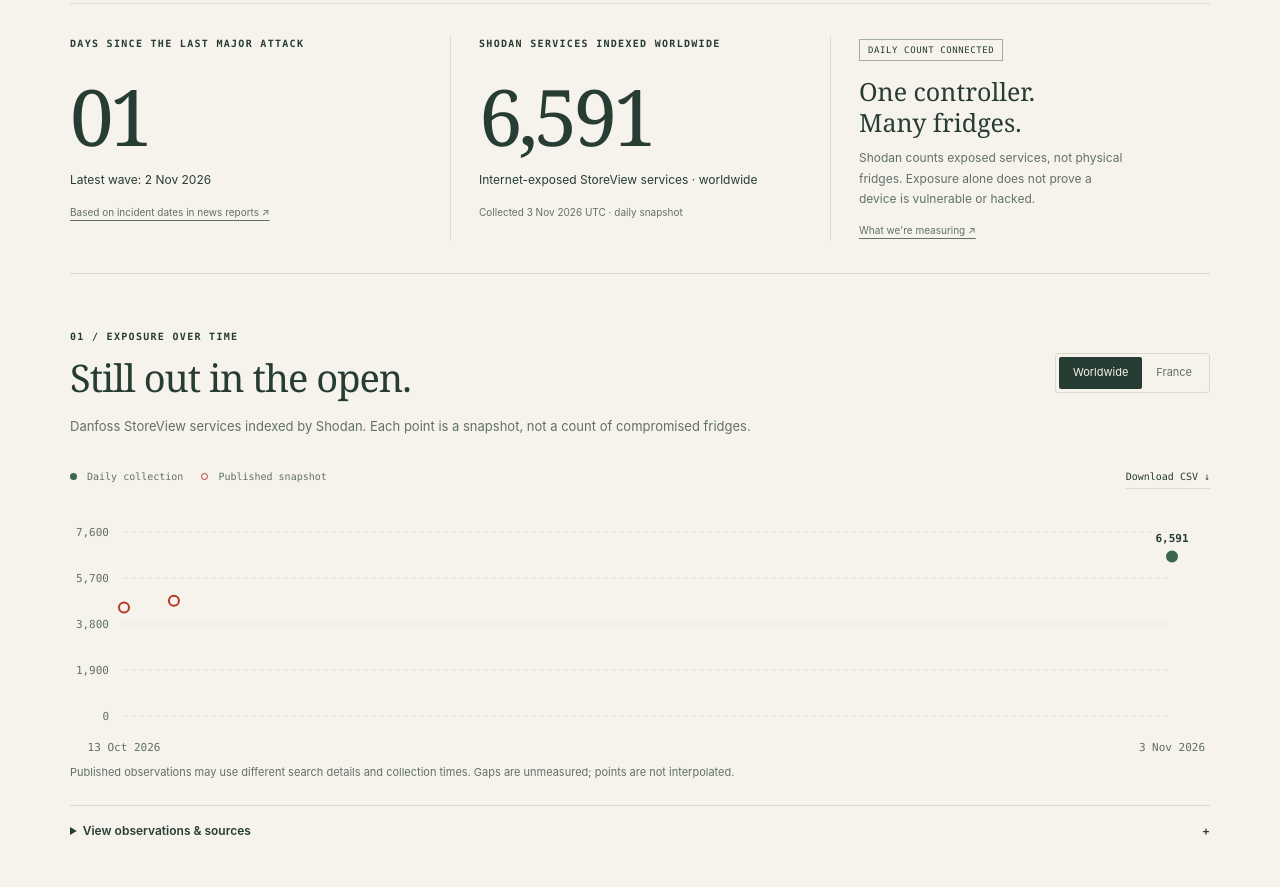
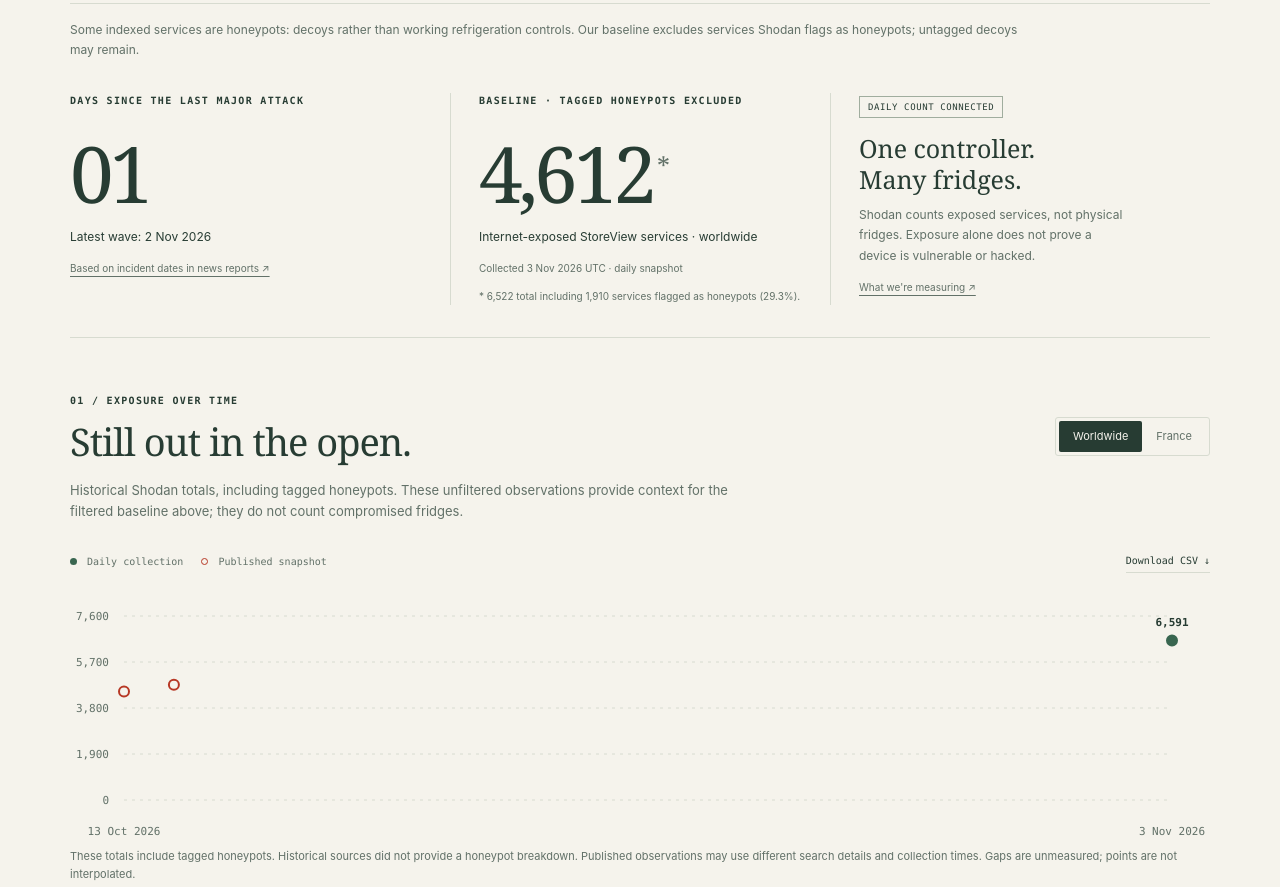
Before and after one commit to matthewdgreen/fridges, a plain HTML site: page site/index.html in a window 1280 px wide. Shown: the part 740-1627 px from the top of the page. Drawn offline with Linux system fonts and the light colour scheme.

Commit message:
Use honeypot-filtered service count as the headline baseline

```diff
--- a/site/app.js
+++ b/site/app.js
@@ -31,10 +31,15 @@ function renderChart() {
 
 async function start() {
   try {
-    const [status,incidents,shodan,published]=await Promise.all(['status','incidents','shodan','reported-counts'].map(async name => {
-      const response=await fetch(`data/${name}.json`,{cache:'no-cache'});
-      if(!response.ok) throw new Error('Data unavailable');
-      return response.json();
+    const [status,incidents,shodan,published,versions]=await Promise.all(['status','incidents','shodan','reported-counts','versions'].map(async name => {
+      try {
+        const response=await fetch(`data/${name}.json`,{cache:'no-cache'});
+        if(!response.ok) throw new Error('Data unavailable');
+        return await response.json();
+      } catch(error) {
+        if(name==='versions') return null;
+        throw error;
+      }
     }));
     $('answer').textContent=status.answer;
     $('summary').textContent=status.summary;
@@ -44,13 +49,14 @@ async function start() {
     const updateDays=()=>{ $('days').textContent=major ? String(Math.max(0,age(major.date))).padStart(2,'0') : '—'; };
     updateDays(); setInterval(updateDays,60000);
     $('last-attack').textContent=major ? `Latest wave: ${date(major.date)}` : 'No qualifying incident recorded';
-    const latest=shodan.history.at(-1), historical=published.at(-1);
-    const stale=latest && age(latest.collectedAt)>2;
-    $('count-label').textContent=latest ? 'Shodan services indexed worldwide' : 'Last reported Shodan count';
-    $('count').textContent=number((latest || historical).count);
-    $('count-date').textContent=latest ? `Collected ${date(latest.collectedAt)} UTC · ${stale?'stale measurement':'daily snapshot'}` : `${date(historical.date)} · historical snapshot, not a current count`;
-    $('collection-state').textContent=shodan.status==='error' ? 'Collection failed' : shodan.status==='awaiting_key' ? 'Daily count pending' : stale ? 'Data refresh overdue' : 'Daily count connected';
-    $('collection-detail').textContent=`Last collection attempt: ${shodan.lastAttemptAt ? date(shodan.lastAttemptAt) : 'not yet run'}. Last success: ${shodan.lastSuccessAt ? date(shodan.lastSuccessAt) : 'none yet'}.`;
+    const latest=shodan.history.at(-1), baseline=versions?.history?.at(-1);
+    const stale=baseline && age(baseline.collectedAt)>2;
+    $('count-label').textContent='Baseline · tagged honeypots excluded';
+    $('count').textContent=baseline ? number(baseline.excludingHoneypots.total) : '—';
+    $('count-date').textContent=baseline ? `Collected ${date(baseline.collectedAt)} UTC · ${stale?'stale measurement':'daily snapshot'}` : 'Filtered baseline unavailable';
+    $('honeypot-note').textContent=baseline ? `* ${number(baseline.all.total)} total including ${number(baseline.honeypotServicesExcluded)} services flagged as honeypots (${(100*baseline.honeypotServicesExcluded/(baseline.all.total || 1)).toFixed(1)}%).` : latest ? `* Last unfiltered total: ${number(latest.count)}. The honeypot breakdown is unavailable.` : '* Total including tagged honeypots unavailable.';
+    $('collection-state').textContent=!baseline ? 'Baseline unavailable' : versions.status==='error' ? 'Collection failed' : versions.status==='awaiting_key' ? 'Daily count pending' : stale ? 'Data refresh overdue' : 'Daily count connected';
+    $('collection-detail').textContent=`Baseline last attempt: ${versions?.lastAttemptAt ? date(versions.lastAttemptAt) : 'unavailable'}. Baseline last success: ${versions?.lastSuccessAt ? date(versions.lastSuccessAt) : 'unavailable'}. Unfiltered exposure last success: ${shodan.lastSuccessAt ? date(shodan.lastSuccessAt) : 'not yet run'}.`;
     rows=[...published.map(row=>({...row,kind:'published'})),...shodan.history.map(row=>({...row,france:row.countries.FR ?? null,kind:'daily',source:'Shodan count API',url:'https://developer.shodan.io/api#shodan-host-count'}))].sort((a,b)=>a.date.localeCompare(b.date));
     renderChart();
     $('incidents').innerHTML=incidents.map(item=>`<article class="incident"><div class="incident-date">${escapeHTML(item.dateLabel)}<small>${escapeHTML(item.location)}</small></div><div class="incident-body"><span class="badge">${escapeHTML(item.classification)}</span><h3>${escapeHTML(item.title)}</h3><p>${escapeHTML(item.summary)}</p><div class="sources">${item.sources.map(source=>`<a href="${escapeHTML(source.url)}">${escapeHTML(source.name)} ↗</a>`).join('')}</div></div></article>`).join('');
--- a/site/index.html
+++ b/site/index.html
@@ -60,17 +60,18 @@
   </section>
   <div class="review-line"><span id="review-date">News reviewed 2 Nov 2026</span><span>Independent tracker · Sources linked throughout</span></div>
   <div id="load-error" role="alert" hidden>Some data could not be loaded. Please reload this page. Displayed fallback content was last reviewed on 2 November 2026.</div>
+  <p class="honeypot-intro">Some indexed services are honeypots: decoys rather than working refrigeration controls. Our baseline excludes services Shodan flags as honeypots; untagged decoys may remain.</p>
   <section class="metrics" aria-label="Current situation">
     <article class="metric"><div class="eyebrow">Days since the last major attack</div><div class="big-number" id="days">—</div><p id="last-attack">Latest wave: 2 November 2026</p><a href="#method">Based on incident dates in news reports ↗</a></article>
-    <article class="metric"><div class="eyebrow" id="count-label">Last reported Shodan count</div><div class="big-number" id="count">—</div><p>Internet-exposed StoreView services · worldwide</p><span class="small" id="count-date">Loading measurement…</span></article>
+    <article class="metric"><div class="eyebrow" id="count-label">Baseline · tagged honeypots excluded</div><div class="big-number"><span id="count">—</span><a class="metric-asterisk" href="#honeypot-note" aria-label="See total including tagged honeypots">*</a></div><p>Internet-exposed StoreView services · worldwide</p><span class="small" id="count-date">Loading measurement…</span><p class="honeypot-note" id="honeypot-note">Loading total including tagged honeypots…</p></article>
     <article class="metric context"><span class="outline-tag" id="collection-state">Daily monitoring</span><h2>One controller.<br>Many fridges.</h2><p>Shodan counts exposed services, not physical fridges. Exposure alone does not prove a device is vulnerable or hacked.</p><a href="#method">What we're measuring ↗</a></article>
   </section>
   <section id="history" class="section history">
     <div class="section-heading"><div><div class="eyebrow">01 / Exposure over time</div><h2>Still out in the open.</h2></div><div class="segmented" role="group" aria-label="Chart region"><button type="button" data-scope="worldwide" aria-pressed="true">Worldwide</button><button type="button" data-scope="france" aria-pressed="false">France</button></div></div>
-    <p class="section-intro">Danfoss StoreView services indexed by Shodan. Each point is a snapshot, not a count of compromised fridges.</p>
+    <p class="section-intro">Historical Shodan totals, including tagged honeypots. These unfiltered observations provide context for the filtered baseline above; they do not count compromised fridges.</p>
     <div class="chart-top"><span><i class="key collected"></i> Daily collection <i class="key published"></i> Published snapshot</span><button id="download" class="download" type="button">Download CSV ↓</button></div>
     <div id="chart" class="chart" aria-live="polite"></div>
-    <p class="chart-note">Published observations may use different search details and collection times. Gaps are unmeasured; points are not interpolated.</p>
+    <p class="chart-note">These totals include tagged honeypots. Historical sources did not provide a honeypot breakdown. Published observations may use different search details and collection times. Gaps are unmeasured; points are not interpolated.</p>
     <details><summary>View observations & sources <span aria-hidden="true">+</span></summary><div class="table-wrap"><table><caption class="sr-only">Shodan observations for the selected region</caption><thead><tr><th scope="col">Observed</th><th scope="col">Services</th><th scope="col">Source</th><th scope="col">Type</th></tr></thead><tbody id="observations"></tbody></table></div></details>
   </section>
   <section id="versions" class="section firmware-section" aria-labelledby="firmware-heading">
@@ -86,7 +87,7 @@
     <details><summary>Latest version breakdown & methodology <span aria-hidden="true">+</span></summary>
       <div class="table-wrap"><table><caption id="firmware-table-caption">Latest inferred firmware distribution</caption><thead><tr><th scope="col">Inferred firmware</th><th scope="col">Services</th><th scope="col">Share</th></tr></thead><tbody id="firmware-breakdown"></tbody></table></div>
       <p class="firmware-method">Exact cached <code>Last-Modified</code> fingerprints are matched to the firmware-build timestamps published by <a href="https://censys.com/blog/frostbitten-in-france-a-danfoss-storeview-internet-exposure-report">Censys</a>. Shared fingerprints remain ambiguous; unmatched banners remain unknown. The chart uses the same StoreView query as the headline count, with an optional honeypot exclusion. Newer StoreView Web titles were present in this query during our baseline census; this is still not a complete inventory of all Danfoss products.</p>
-      <p class="firmware-method">Counts are collected from Shodan's existing index, not from a live vulnerability test. The queries run sequentially and are not a single atomic snapshot. Version totals may differ from the headline exposure snapshot because Shodan answers those API requests separately. The collector rejects changing population totals or inconsistent sums and preserves the last valid observation. “4.3.1 or 5.x” is a version grouping, not an assurance that equipment is secure. <a href="data/versions.json">Download full measurement history ↗</a></p>
+      <p class="firmware-method">Counts are collected from Shodan's existing index, not from a live vulnerability test. The queries run sequentially and are not a single atomic snapshot. The headline baseline and its small-print total use this same firmware snapshot. Unfiltered exposure-history totals may differ because Shodan answers those API requests separately. The collector rejects changing population totals or inconsistent sums and preserves the last valid observation. “4.3.1 or 5.x” is a version grouping, not an assurance that equipment is secure. <a href="data/versions.json">Download full measurement history ↗</a></p>
     </details>
   </section>
   <section id="timeline" class="section">
@@ -100,7 +101,7 @@
     <div class="method-items">
       <details open><summary>What does “No” mean?</summary><p>This is an editorial assessment of the reported attacks and continuing exposure, not a live test of every fridge. It does not automatically turn to “Yes” after a quiet stretch.</p></details>
       <details open><summary>What resets the counter?</summary><p>A reviewed, substantial attack wave that disrupts refrigeration at multiple sites. We use the incident date, not the date of a later article. Suspected incidents are labeled; a new headline about an old incident does not reset the clock. Days use UTC calendar dates.</p></details>
-      <details><summary>What does the Shodan number measure?</summary><p>Matching internet service banners, worldwide, for <code>http.title:"Danfoss StoreView"</code>. It is a narrow fingerprint, not all Danfoss products. Multiple ports can inflate the total; one controller can serve many fridges. Shodan's index also lags real-world changes. <a href="https://developer.shodan.io/api#shodan-host-count">API methodology ↗</a></p></details>
+      <details><summary>What does the Shodan number measure?</summary><p>The prominent baseline excludes services tagged by Shodan as honeypots; the small-print total includes them. The exposure history retains unfiltered historical totals, while the firmware chart excludes tagged honeypots by default. All counts are matching internet service banners, worldwide, for <code>http.title:"Danfoss StoreView"</code>. It is a narrow fingerprint, not all Danfoss products. Multiple ports can inflate the total; one controller can serve many fridges. Shodan's index also lags real-world changes. <a href="https://developer.shodan.io/api#shodan-host-count">API methodology ↗</a></p></details>
       <details><summary>How does this stay up to date?</summary><p>GitHub Actions requests aggregate Shodan exposure and firmware counts daily at 11:17 UTC and saves their dated history. News is reviewed separately each day by a scheduled Codex task; its last completed review is shown above. Failed collections preserve prior data and show its age. Historical published snapshots remain separate from our own samples.</p><p id="collection-detail"></p></details>
       <details><summary>How can operators reduce exposure?</summary><p>Follow the manufacturer's and your national CERT's guidance: restrict access to management interfaces, use protected remote access, and apply supported updates. Internet exposure does not by itself identify an exploited vulnerability. <a href="https://www.cert.cyber.gouv.fr/alerte/CERTFR-2026-ALE-012/">Read CERT-FR's advisory ↗</a></p></details>
     </div>
--- a/site/style.css
+++ b/site/style.css
@@ -556,3 +556,7 @@ td,th{
 .firmware-method{font-size:12px;color:var(--muted);margin:16px 0;max-width:850px}
 .firmware-section caption{text-align:left;font:10px var(--mono);color:var(--muted);padding:12px 0}
 @media(max-width:600px){nav{gap:16px;flex-wrap:wrap}.firmware-controls{align-items:flex-start;flex-direction:column;gap:8px}.firmware-summary{gap:12px}.firmware-summary strong{font-size:30px}.firmware-summary span{font-size:10px}.firmware-legend{gap:10px 14px;font-size:9px}.firmware-trend{font-size:12px;padding:12px}.firmware-chart text{font-size:9px}}
+
+.honeypot-intro{font-size:12px;color:var(--muted);line-height:1.7;margin:16px 0 0;max-width:950px}
+.big-number .metric-asterisk{font:26px Georgia,serif;vertical-align:super;letter-spacing:0;margin-left:4px;text-decoration:none;color:var(--muted)}
+.metric .honeypot-note{font-size:10px;line-height:1.7;color:var(--muted);margin:9px 0 0}
```
Also changed, not shown: 1 other file.
